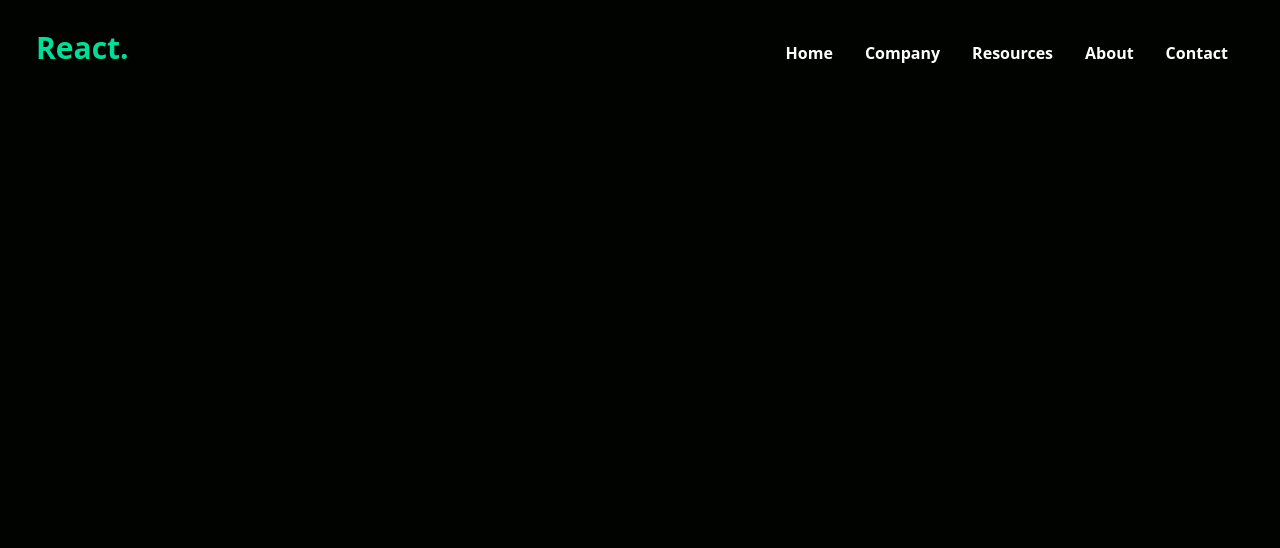
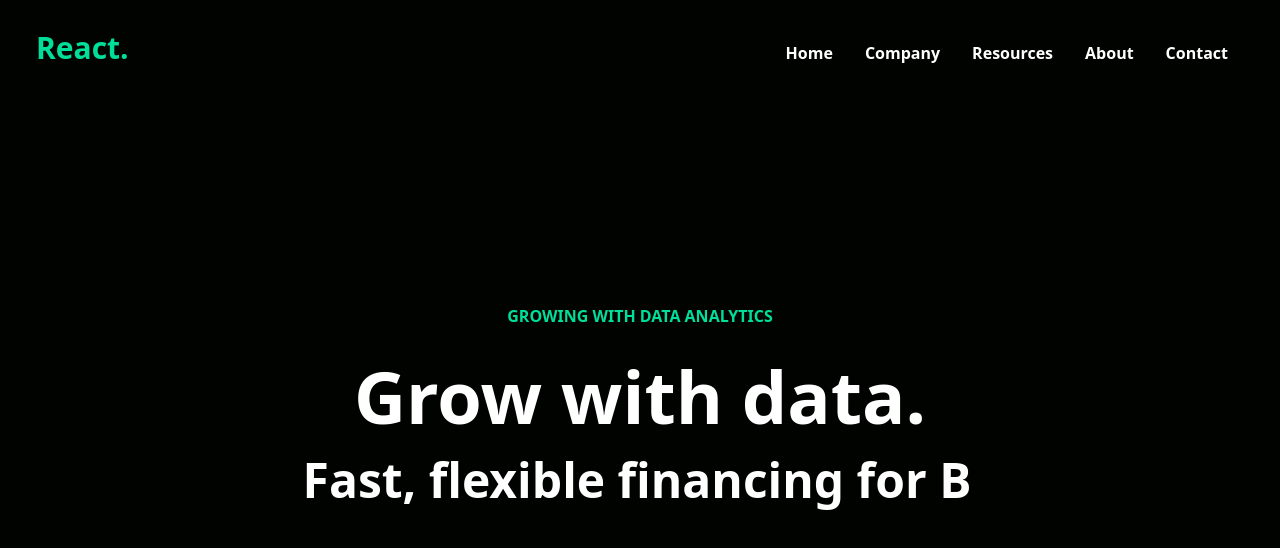
Before and after one commit to ferhatkplnn/react-tailwind-examples, a React (Vite) app in the folder data-finance-main-page/: page / in a window 1280 px wide. Shown: the top 548 px of the page. Built offline with nearby package versions, Linux system fonts and the light colour scheme.

Commit message:
feat: Add Hero component to App for enhanced user experience
- Integrated Hero component to provide a visually appealing introduction or title area
- Improves user engagement and navigation within the application

```diff
--- a/data-finance-main-page/src/App.tsx
+++ b/data-finance-main-page/src/App.tsx
@@ -1,9 +1,11 @@
+import Hero from "./components/hero/Hero";
 import Navbar from "./components/navbar/Navbar";
 
 function App() {
   return (
     <div>
       <Navbar />
+      <Hero />
     </div>
   );
 }
```
